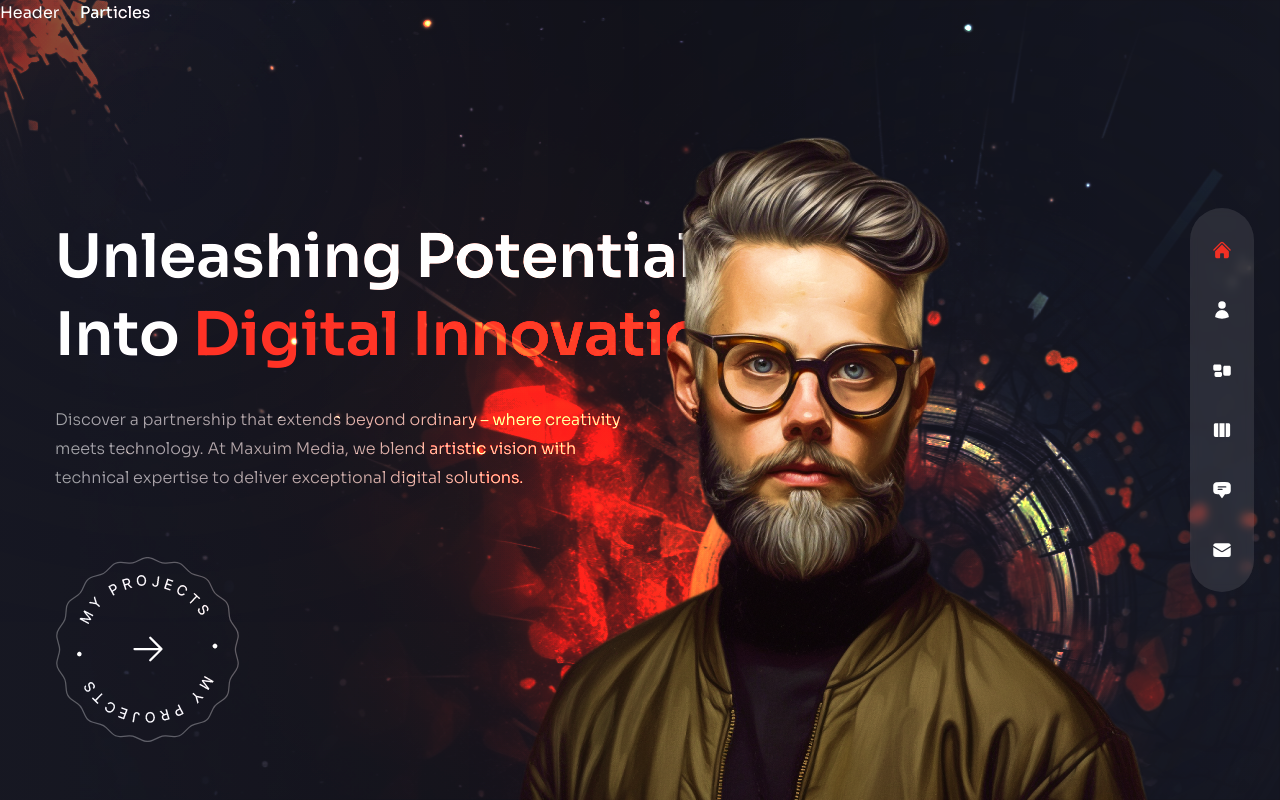
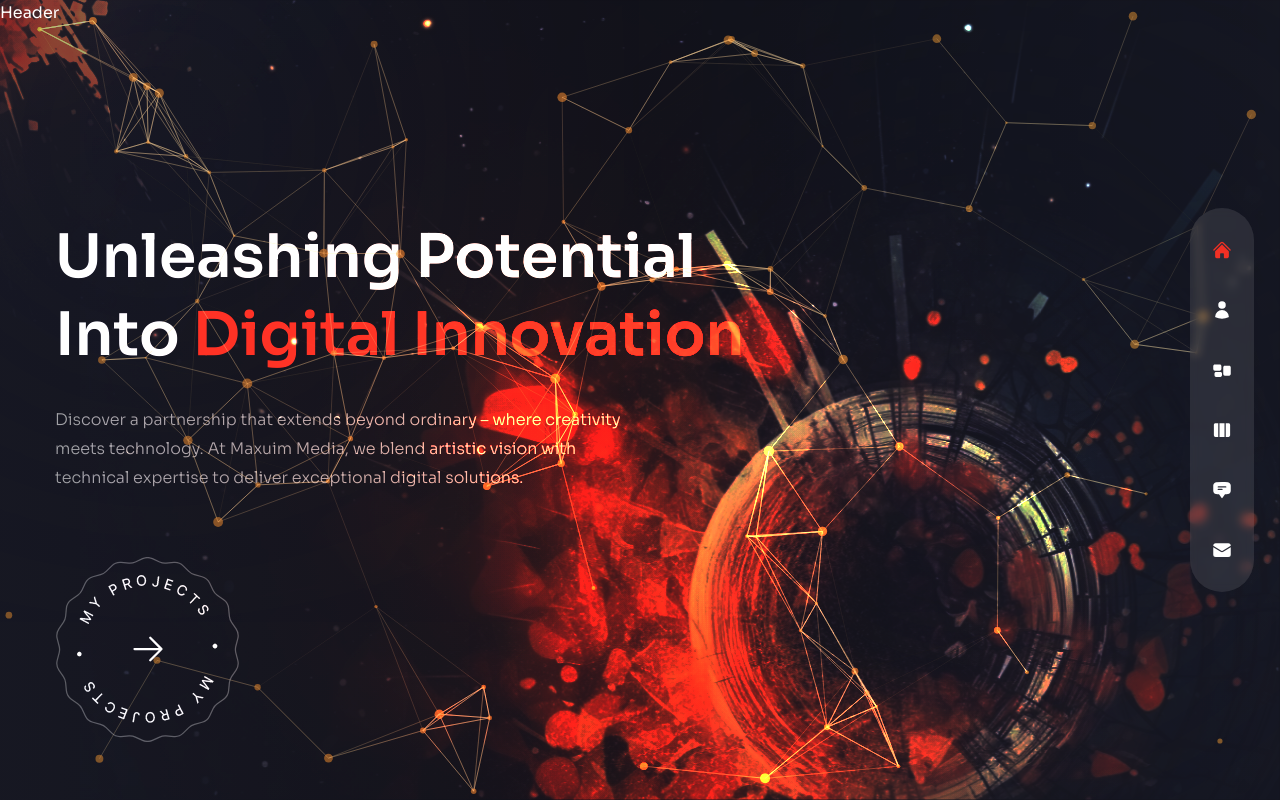
Before and after one commit to EnriqueAustin/PortfolioSite_2024, a Next.js app: page / in a window 1280 px wide. Built offline with nearby package versions, Linux system fonts and the light colour scheme.

Commit message:
ooohhhhhhhh fancy particles ahhhhhhh

```diff
--- a/components/Avatar.js
+++ b/components/Avatar.js
@@ -5,6 +5,7 @@
     <div className='hidden xl:flex xl:max-w-none'>
       <Image
         src={'/avatar.png'}
+        // src={'/224.png'}
         width={737}
         height={678}
         alt=''
--- a/components/ParticlesContainer.js
+++ b/components/ParticlesContainer.js
@@ -1,5 +1,96 @@
+import { Particles } from 'react-tsparticles';
+import { loadFull } from 'tsparticles';
+import React, { useCallback } from 'react';
+import { color, distance } from 'framer-motion';
+
 const ParticlesContainer = () => {
-  return <div>Particles Container</div>;
+  // init
+  const particlesInit = useCallback(async (engine) => {
+    await loadFull(engine);
+  }, []);
+
+  const particlesLoaded = useCallback(async () => {}, []);
+
+  return (
+    <Particles
+    className='w-full h-full absolute translate-z-0'
+    id='tsparticles'
+    init={particlesInit}
+    loaded={particlesLoaded}
+    options={{
+      fullScreen: { enable: false },
+      background: {
+        color: {
+          value: '',
+        },
+      },
+      fpsLimit: 120,
+      interactivity: {
+        events: {
+          onClick: {
+            enable: false,
+            mode: 'push',
+          },
+          onHover: {
+            enable: true,
+            mode: 'repulse',
+          },
+          resize: true,
+        },
+        modes: {
+          push: {
+            quantity: 90
+          },
+          repulse: {
+            distance: 200,
+            duration: 0.4,
+          },
+        },
+      },
+      particles: {
+        color: {
+          value: '#e68e2e',
+        },
+        links: {
+          color: '#f5d393',
+          distance: 150,
+          enable: true,
+          opacity: 0.5,
+          width: 1,
+        },
+        collisions: {
+          enable: true,
+        },
+        move: {
+          directions: 'none',
+          enable: true,
+          outModes: {
+            default: 'bounce'
+          },
+          random: false,
+          speed: 1,
+          straight: false,
+        },
+        number: {
+          density: {
+            enable: true,
+            area: 800,
+          },
+          value: 80,
+        },
+        opacity: {
+          value: 0.5,
+        },
+        shape: {
+          type: 'circle',
+        },
+        size: {
+          value: { min: 1, max: 5 },
+        },
+      },
+    }}
+    />
+  )
 };
 
 export default ParticlesContainer;
--- a/pages/index.js
+++ b/pages/index.js
@@ -11,6 +11,10 @@
 const Home = () => {
   return (
     <div className='bg-primary/60 h-full'>
+      {/* part5icles */}
+      <div className='w-full h-full absolute right-0 bottom-0'>
+        <ParticlesContainer />
+      </div>
       {/* text */}
       <div className='w-full h-full bg-gradient-to-r from-primary/10 via-black/30 to-black/10'>
         <div className='text-center flex flex-col justify-center xl:pt-40 xl:text-left h-full container mx-auto'>
@@ -53,13 +57,7 @@
       {/* image */}
       <div className='w-[1200px] h-full absolute right-0 bottom-0'>
         {/* bg image */}
-        <div className='bg-none xl:bg-explosion xl:bg-cover xl:bg-right xl:bg-no-repeat w-full h-full absolute mix-blend-color-dodge translate-z-0'>
-
-        </div>
-        {/* part5icles */}
-        <div>
-          Particles
-        </div>
+        <div className='bg-none xl:bg-explosion xl:bg-cover xl:bg-right xl:bg-no-repeat w-full h-full absolute mix-blend-color-dodge translate-z-0'></div>
         {/* avatar img */}
         <motion.div
           className='w-full h-full max-w-[737px] max-h-[678px] absolute -bottom-32 lg:bottom-0 lg:right-[8%]'
@@ -69,7 +67,7 @@
           exit='hidden'
           transition={{ duration:1, ease: 'easeInOut' }}
         >
-          <Avatar />
+          {/* <Avatar /> */}
         </motion.div>
       </div>
     </div>
```
Also changed, not shown: public/224.png (added).
